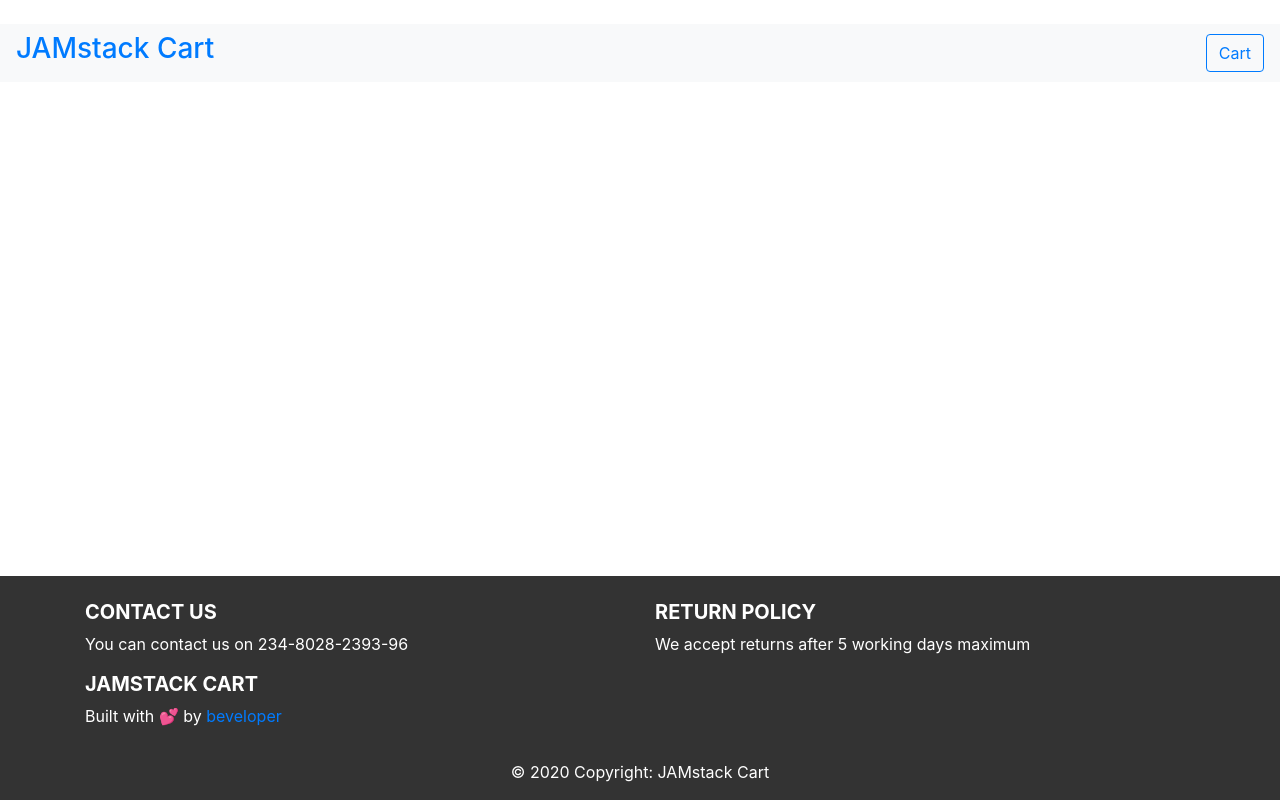
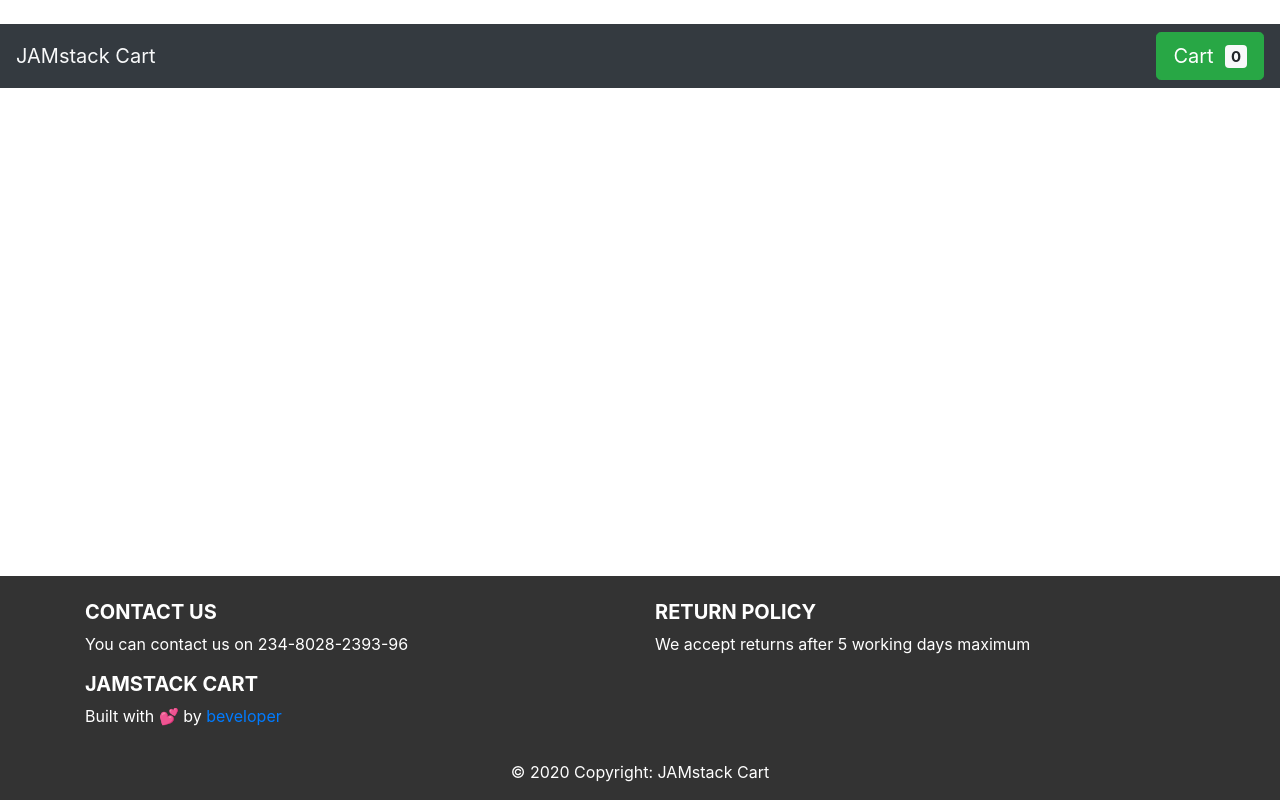
Before and after one commit to krofax/JAMstack-Cart, a Next.js app: page / in a window 1280 px wide. Built offline with nearby package versions, Linux system fonts and the light colour scheme.

Commit message:
initial commit

```diff
--- a/components/Layout.js
+++ b/components/Layout.js
@@ -9,7 +9,7 @@ function Layout(props) {
       <Head>
         <title>JAMstack Shopping Cart</title>
         <meta name="viewport" content="initial-scale=1.0, width=device-width" />
-        <link href="https://stackpath.bootstrapcdn.com/bootstrap/4.3.1/css/bootstrap.min.css" rel="stylesheet" integrity="sha384-ggOyR0iXCbMQv3Xipma34MD+dH/1fQ784/j6cY/iJTQUOhcWr7x9JvoRxT2MZw1T" crossorigin="anonymous"/>
+        <link href="https://stackpath.bootstrapcdn.com/bootstrap/4.3.1/css/bootstrap.min.css" rel="stylesheet" integrity="sha384-ggOyR0iXCbMQv3Xipma34MD+dH/1fQ784/j6cY/iJTQUOhcWr7x9JvoRxT2MZw1T" crossOrigin="anonymous"/>
       </Head>
       <Navbar/>
        <div className="container-fluid">{props.children}</div>
--- a/components/Navbar.js
+++ b/components/Navbar.js
@@ -1,12 +1,17 @@
 
-import React from 'react';
-
+import React, { useContext } from 'react';
 const Navbar = (props) => {
   return (
-    <nav className="navbar navbar-light bg-light">
-      <h3><a href="/">JAMstack Cart</a></h3>
-      <a href="/cart" className="btn btn-outline-primary my-2 my-sm-0">Cart</a>
-    </nav>
+    <>
+      <nav className="navbar navbar-light bg-dark">
+        <a href="/" className="navbar-brand text-light" >JAMstack Cart</a>
+        <a href="/cart" className="btn btn-success btn-lg ml-3" >
+          <i className="fa fa-shopping-cart"></i> Cart &nbsp;
+          <span className="badge badge-light">0</span>
+        </a>
+      </nav>
+
+    </>
   );
 };
 export default Navbar;
```
